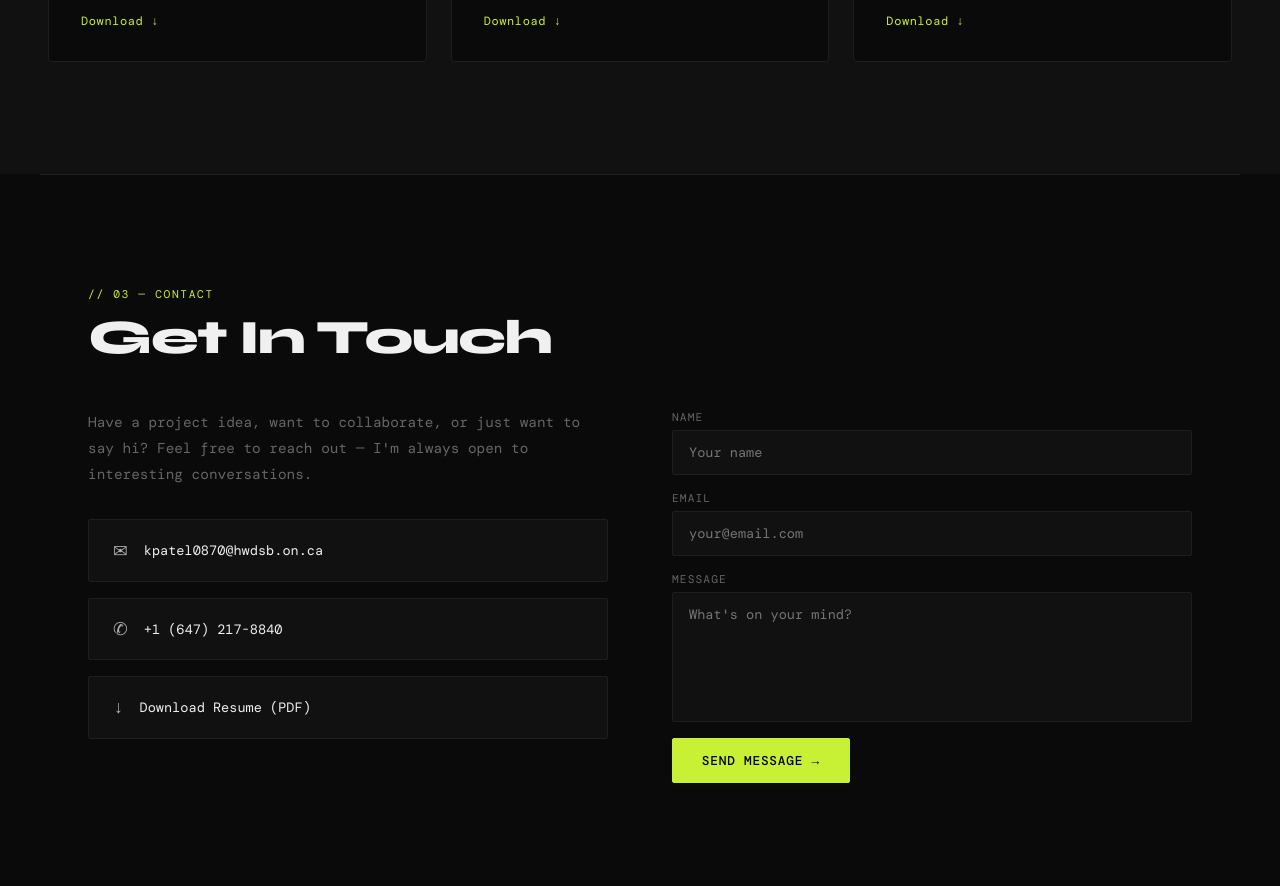
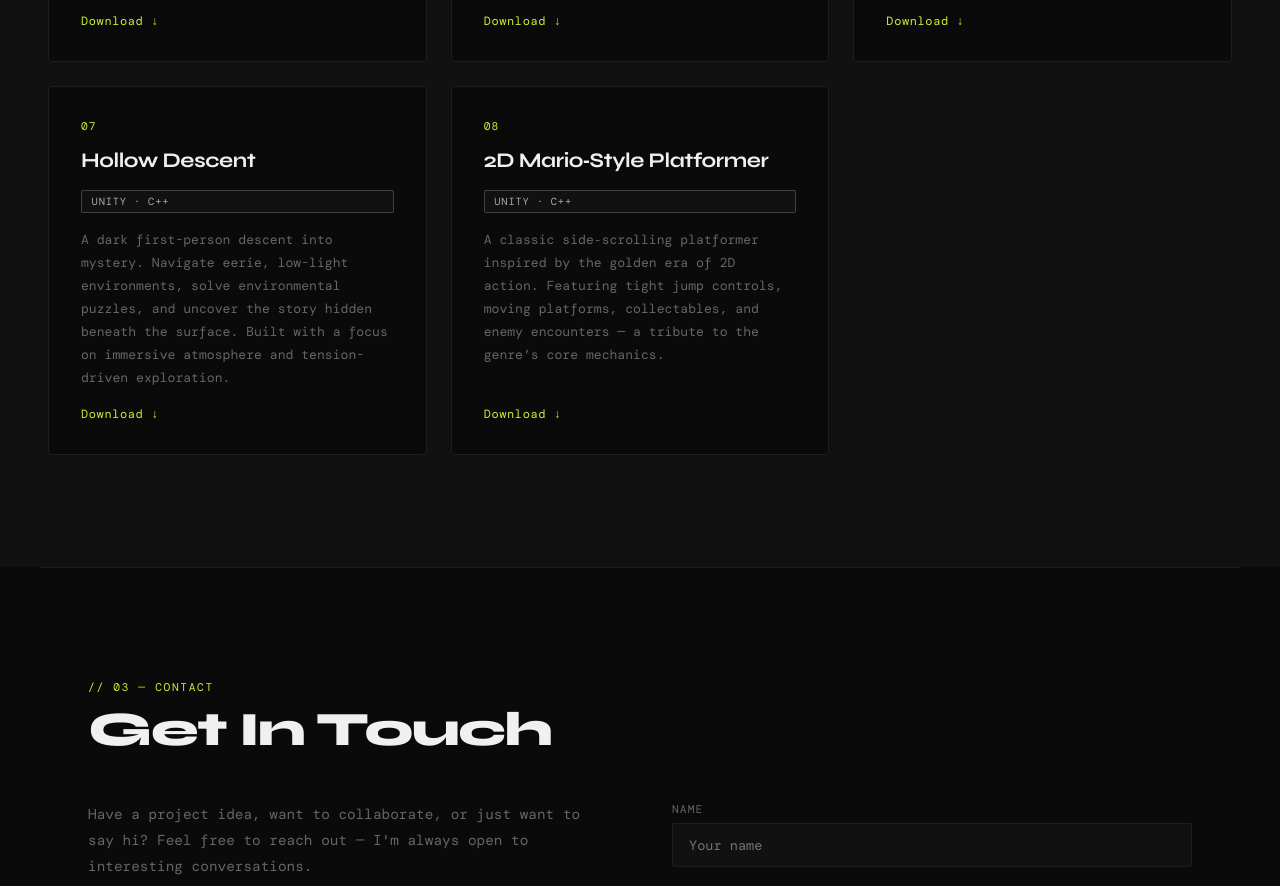
Before and after one commit to Krish0870/krish0870.github.io, a plain HTML site: page index.html in a window 1280 px wide. Shown: the part 2326-3212 px from the top of the page. Drawn offline with nearby package versions, Linux system fonts and the light colour scheme; a web font is replaced by a local one.

Commit message:
Update index.html

```diff
--- a/index.html
+++ b/index.html
@@ -668,6 +668,22 @@
           <a href="https://hwdsbonca-my.sharepoint.com/:u:/g/personal/kpatel0870_hwdsb_on_ca/EdkWPTAVEchAgaj4HZOXtzYBSi2CZLNI17GF3SmPag2etg?e=0Izcpg" class="project-link" target="_blank">Download ↓</a>
         </div>
 
+        <div class="project-card fade-in">
+          <span class="project-number">07</span>
+          <h3 class="project-name">Hollow Descent</h3>
+          <span class="project-tag unity">Unity · C++</span>
+          <p class="project-desc">A dark first-person descent into mystery. Navigate eerie, low-light environments, solve environmental puzzles, and uncover the story hidden beneath the surface. Built with a focus on immersive atmosphere and tension-driven exploration.</p>
+          <a href="https://hwdsbonca-my.sharepoint.com/:u:/g/personal/kpatel0870_hwdsb_on_ca/IQBn527SdX_9Roxb5zhkEtc-AZv3oOt6wNpRs-hbFHX1j7E?e=CwQLIp" class="project-link" target="_blank">Download ↓</a>
+        </div>
+
+        <div class="project-card fade-in">
+          <span class="project-number">08</span>
+          <h3 class="project-name">2D Mario‑Style Platformer</h3>
+          <span class="project-tag unity">Unity · C++</span>
+          <p class="project-desc">A classic side‑scrolling platformer inspired by the golden era of 2D action. Featuring tight jump controls, moving platforms, collectables, and enemy encounters — a tribute to the genre’s core mechanics.</p>
+          <a href="https://hwdsbonca-my.sharepoint.com/:u:/g/personal/kpatel0870_hwdsb_on_ca/IQCS1nzyGz_cTZDoTaMYQm8IAS5BIFJ2S0JtkGWacOIuekU?e=iKeybC" class="project-link" target="_blank">Download ↓</a>
+        </div>
+
       </div>
     </div>
   </section>
```
